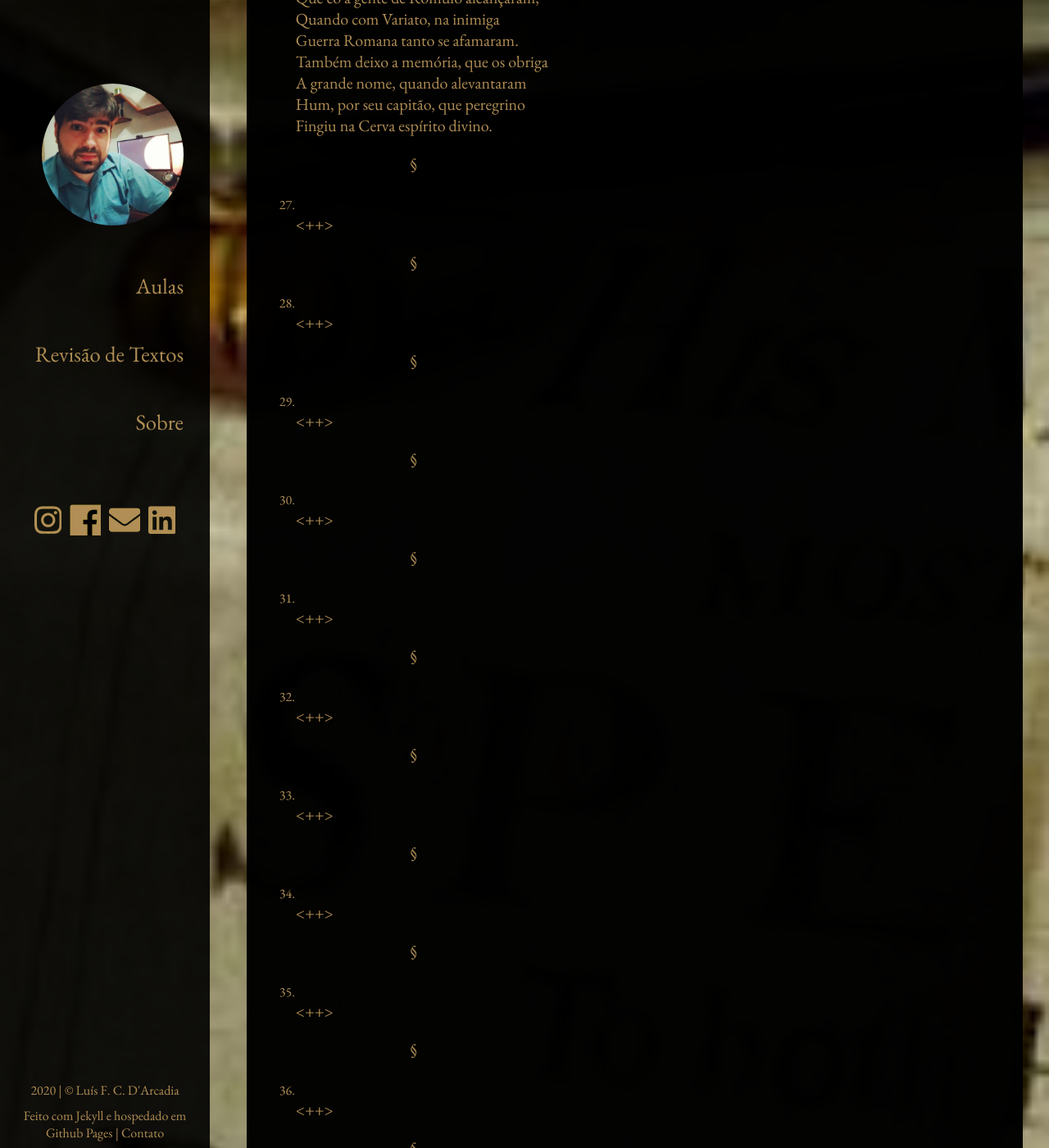
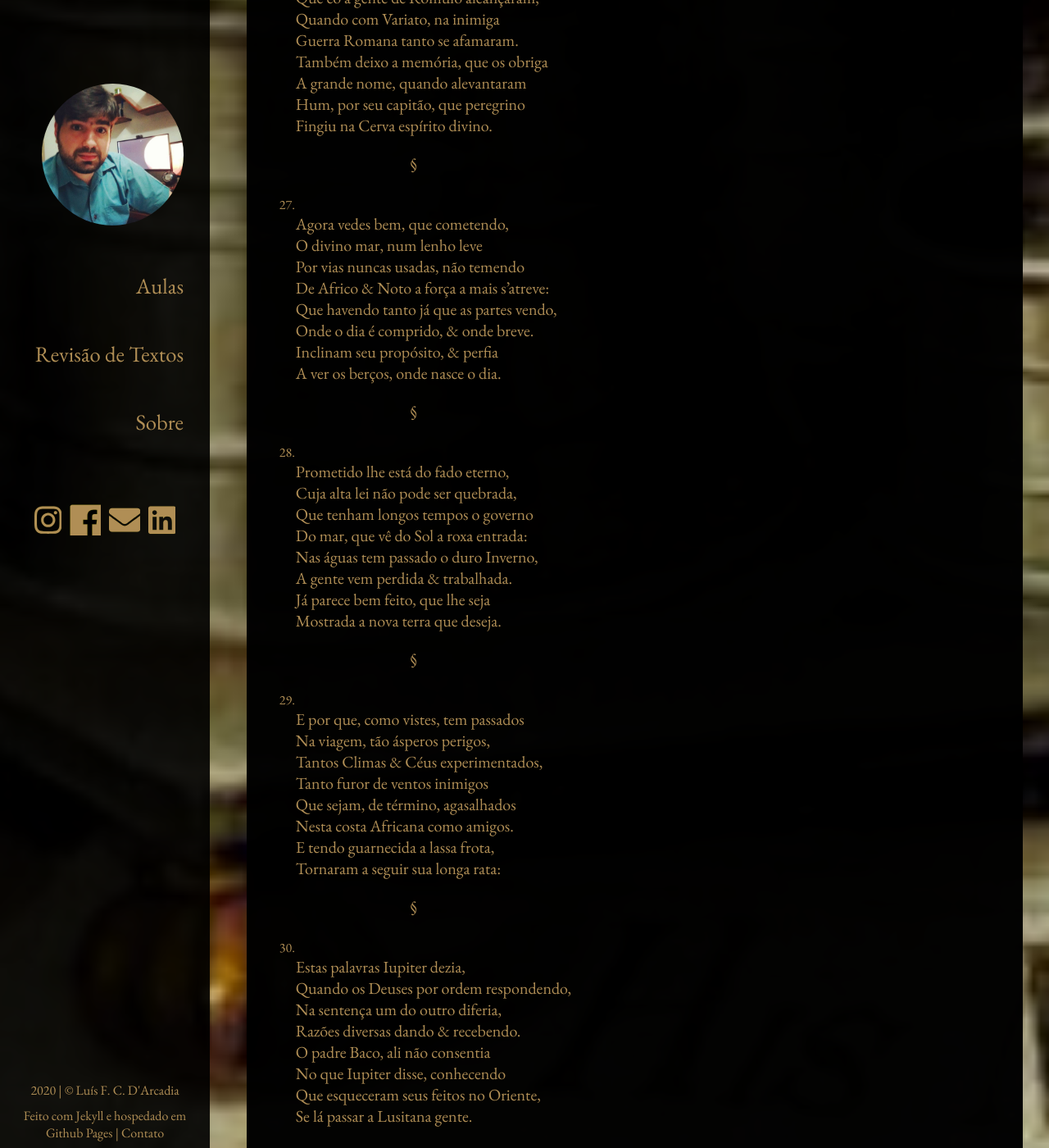
Before and after one commit to luisdarcadia/luisdarcadia.github.io, a Jekyll site: the page built from _lusiadas/cantoI.md, in a window 1280 px wide and 1400 px high, scrolled down 7834 px. Shown: the whole window at 82% size. Built offline with Jekyll 4.4.1, drawn with Linux system fonts in a browser that asks for light colours; nearby versions of some CDN libraries; some of the changed text lies outside the part shown.

Commit message:
lusiadas

```diff
--- a/_lusiadas/cantoI.md
+++ b/_lusiadas/cantoI.md
@@ -523,49 +523,146 @@ Fingiu na Cerva espírito divino.
 
 <div  class="numero">{% increment quadra %}.</div>
 
-<++>
+Agora vedes bem, que cometendo,
+
+O divino mar, num lenho leve
+
+Por vias nuncas usadas, não temendo
+
+De Africo & Noto a força a mais s'atreve:
+
+Que havendo tanto já que as partes vendo,
+
+Onde o dia é comprido, & onde breve.
+
+Inclinam seu propósito, & perfia
+
+A ver os berços, onde nasce o dia.
 
 ---
 
 <div  class="numero">{% increment quadra %}.</div>
 
-<++>
+Prometido lhe está do fado eterno,
+
+Cuja alta lei não pode ser quebrada,
+
+Que tenham longos tempos o governo
+
+Do mar, que vê do Sol a roxa entrada:
+
+Nas águas tem passado o duro Inverno,
+
+A gente vem perdida & trabalhada.
+
+Já parece bem feito, que lhe seja
+
+Mostrada a nova terra que deseja.
 
 ---
 
 <div  class="numero">{% increment quadra %}.</div>
 
-<++>
+E por que, como vistes, tem passados
+
+Na viagem, tão ásperos perigos,
+
+Tantos Climas & Céus experimentados,
+
+Tanto furor de ventos inimigos
+
+Que sejam, de término, agasalhados
+
+Nesta costa Africana como amigos.
+
+E tendo guarnecida a lassa frota,
+
+Tornaram a seguir sua longa rata:
 
 ---
 
 <div  class="numero">{% increment quadra %}.</div>
 
-<++>
+Estas palavras Iupiter dezia,
+
+Quando os Deuses por ordem respondendo,
+
+Na sentença um do outro diferia,
+
+Razões diversas dando & recebendo.
+
+O padre Baco, ali não consentia
+
+No que Iupiter disse, conhecendo
+
+Que esqueceram seus feitos no Oriente,
+
+Se lá passar a Lusitana gente.
 
 ---
 
 <div  class="numero">{% increment quadra %}.</div>
 
-<++>
+Ouvindo tinha aos Fados que viria
+
+Uma gente fortíssimo de Espanha,
+
+Pelo mar alto, a qual sujeitaria
+
+Da Índia, tudo quanto Doris banha:
+
+E com novas victórias venceria,
+
+A fama antiga, ou sua, ou fosse estranha.
+
+Altamente lhe dói perder a glória,
+
+De que Nisa celebra ainda a memória.
 
 ---
 
 <div  class="numero">{% increment quadra %}.</div>
 
-<++>
+Vê que já teve o Indo Subjugado,
+
+E nunca lhe tirou Fortuna, ou caso,
+
+Por vencedor da Índia ser cantado,
+
+De quantos bebem a água do Parnaso.
+
+Teme agora que seja sepultado,
+
+Seu tão célebre nome, em negro vaso,
+
+D'água do esquecimento, se la chegam
+
+Os fortes Portugueses, que navegam,
 
 ---
 
 <div  class="numero">{% increment quadra %}.</div>
 
-<++>
+Sustentava contre ele a Vênus bela
 
+Afeiçoada à gente Lusitana,
+
+Por quantas qualidades via nela,
+
+Da antiga tão amam sua Romana,
+
+Nos fortes corações, na grande estrela,
+
+Que mostraram na terra Tingitana:
+
+E na língua, na qual, quando imagina,
+
+Com pouca corrupção crê que é a Latina.
 ---
 
 <div  class="numero">{% increment quadra %}.</div>
 
-<++>
+Estas causas moviam Cyterea
 
 ---
 
```
